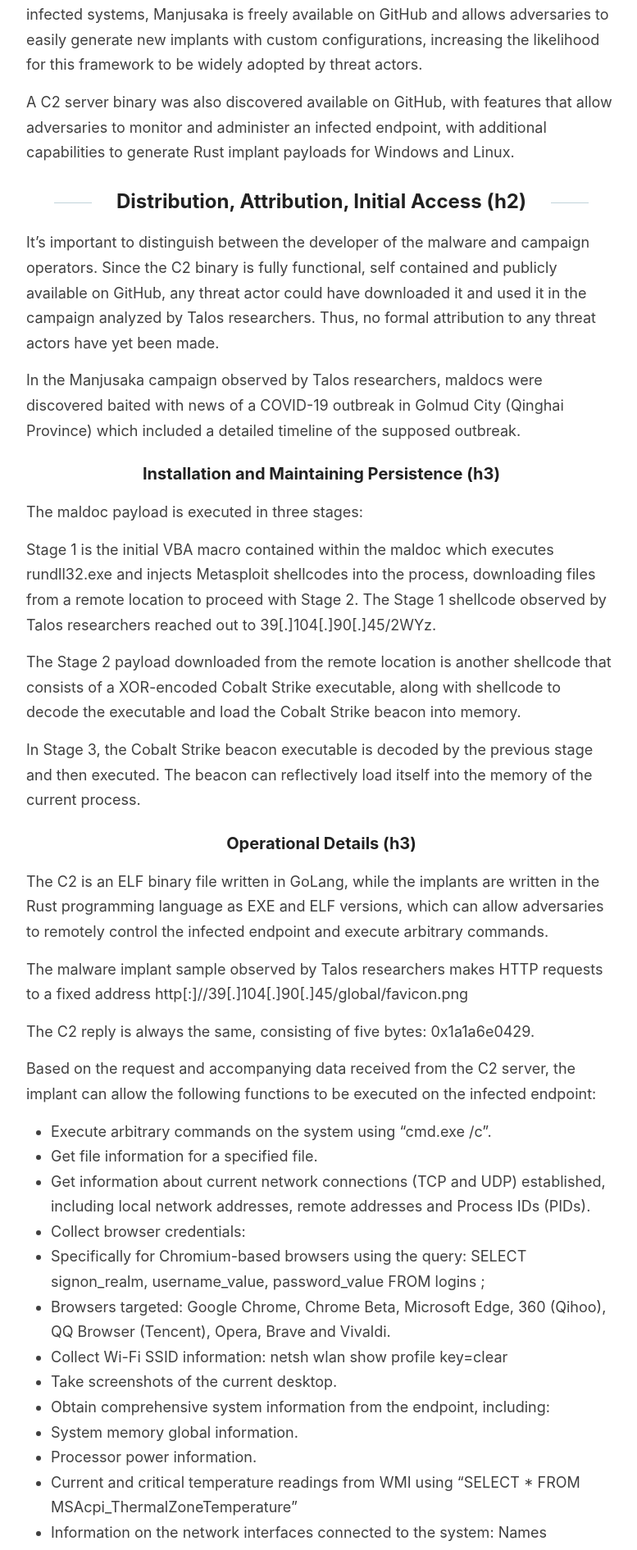
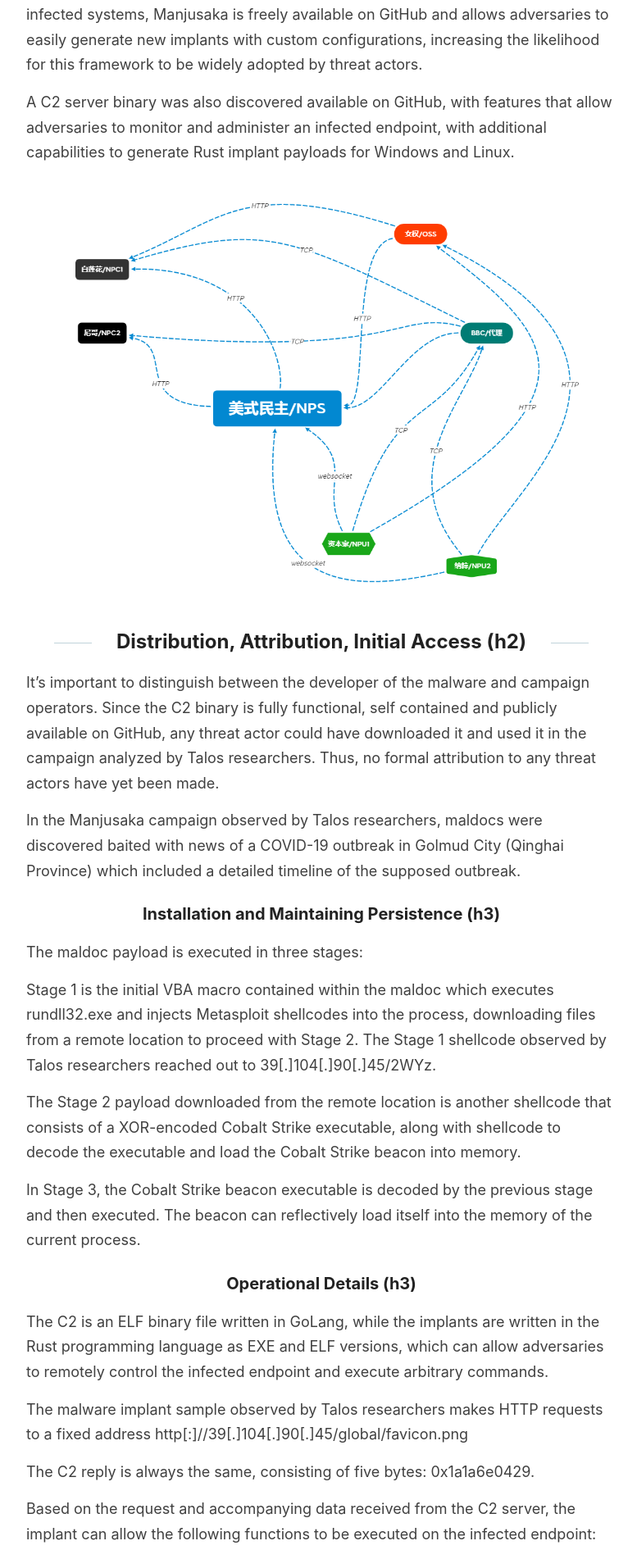
Before and after one commit to jfl0w/jfl0w.github.io, a Jekyll site: the page built from _posts/2024-1-27-manjusaka.md, in a window 1280 px wide. Shown: the part 541-2432 px from the top of the page at 82% size, without its empty margins (248-1025 px from the left). Built offline with Jekyll 4.4.1, drawn with Linux system fonts in a browser that asks for light colours; our own code applies the rules of GitHub Pages for plain Markdown files.

Commit message:
Blog edit

```diff
--- a/_posts/2024-1-27-manjusaka.md
+++ b/_posts/2024-1-27-manjusaka.md
@@ -11,6 +11,8 @@ Researchers with the Cisco Talos Intelligence Group have recently discovered a n
 Utilizing malicious Word documents (maldocs) to deliver beacon implants on infected systems, Manjusaka is freely available on GitHub and allows adversaries to easily generate new implants with custom configurations, increasing the likelihood for this framework to be widely adopted by threat actors.
 
 A C2 server binary was also discovered available on GitHub, with features that allow adversaries to monitor and administer an infected endpoint, with additional capabilities to generate Rust implant payloads for Windows and Linux.
+
+![](/images/manjusaka.png)
 
 ## Distribution, Attribution, Initial Access (h2)
 
```
Also changed, not shown: images/manjusaka.PNG (added).
